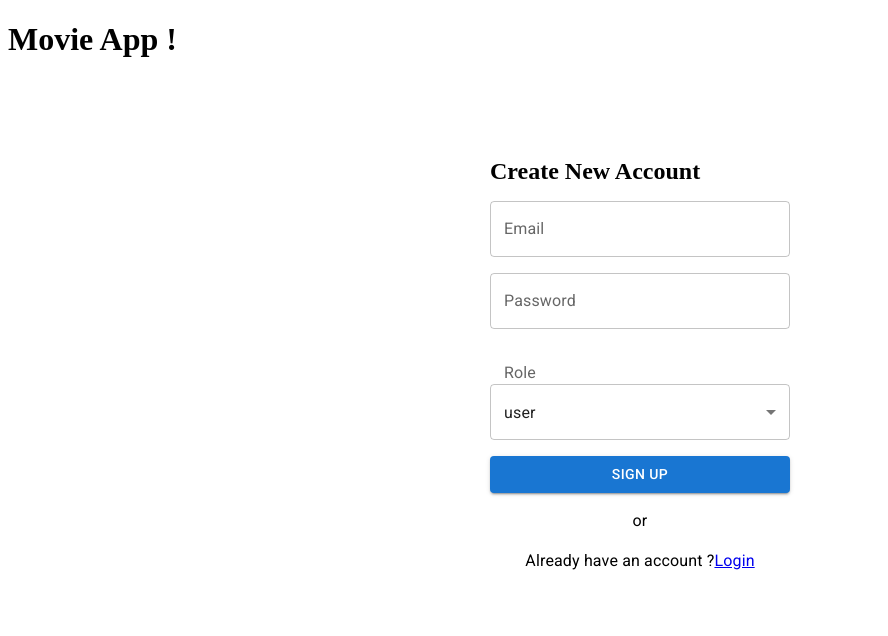
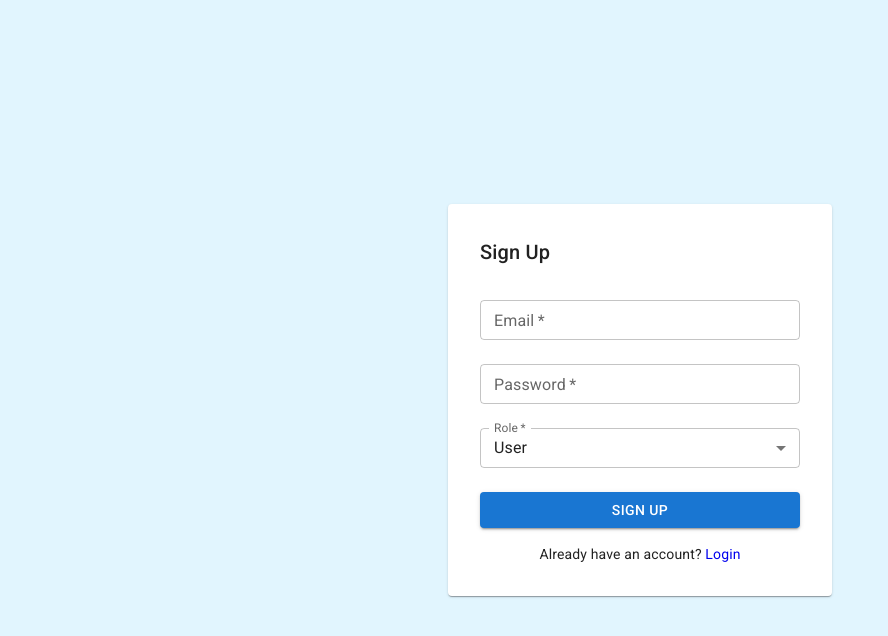
Before and after one commit to GSahyadri/movie-app, a React (Vite) app in the folder frontend/: page /sign-up in a window 1280 px wide. Shown: the top 636 px of the page, without its empty margins (0-888 px from the left). Built offline with nearby package versions, Linux system fonts and the light colour scheme.

Commit message:
updated login, sign-up, navbar and movies list

```diff
--- a/frontend/src/App.jsx
+++ b/frontend/src/App.jsx
@@ -2,15 +2,17 @@ import "./App.css";
 import { Routes, Route } from "react-router";
 import Login from "./pages/login";
 import SignUp from "./pages/sign-up";
+import Movies from "./pages/movies";
+import AddMovie from "./pages/add-movie";
 
 function App() {
   return (
     <>
-      <h1 className="header">Movie App !</h1>
       <Routes>
-         {/* <Route index element={<Home />} /> */}
         <Route path="/login" element={<Login />} />
         <Route path="/sign-up" element={<SignUp />} />
+        <Route path="/movies" element={<Movies />} />
+        <Route path="/add-movie" element={<AddMovie />} />
       </Routes>
     </>
   );
--- /dev/null
+++ b/frontend/src/api/apiClient.js
@@ -0,0 +1,8 @@
+import axios from 'axios';
+
+const apiClient = axios.create({
+  baseURL: 'http://localhost:3500', // Your backend URL
+  withCredentials: true,               // CRITICAL for cookie-based auth
+});
+
+export default apiClient;
--- /dev/null
+++ b/frontend/src/components/loading.jsx
@@ -0,0 +1,18 @@
+import { Box, CircularProgress} from '@mui/material';
+
+function Loading() {
+  return (
+    <Box
+      sx={{
+        display: 'flex',
+        justifyContent: 'center',
+        alignItems: 'center',
+        height: '100vh', // Centers it in the full viewport height
+        width: '100%'
+      }}
+    >
+      <CircularProgress />
+    </Box>
+  );
+}
+export default Loading;
--- /dev/null
+++ b/frontend/src/components/movie-item.jsx
@@ -0,0 +1,53 @@
+import { Box, Typography, Paper } from "@mui/material";
+
+const MovieItem = ({ movie }) => {
+  return (
+    <Paper
+      elevation={1}
+      sx={{
+        p: 2,
+        mb: 2,
+      }}
+    >
+      <Box sx={{ display: "flex", gap: 2 }}>
+        {/* Image */}
+        <Box
+          component="img"
+          src={movie.poster}
+          alt={movie.title}
+          sx={{
+            width: 90,
+            height: 130,
+            objectFit: "cover",
+            borderRadius: 1,
+          }}
+        />
+
+        {/* Stacked details */}
+        <Box sx={{ display: "flex", flexDirection: "column", gap: 0.5 }}>
+          <Typography fontWeight={600}>
+            {movie.title}
+          </Typography>
+
+          <Typography variant="body2" color="text.secondary">
+            Genre: {movie.genre}
+          </Typography>
+
+          <Typography variant="body2" color="text.secondary">
+            Release: {new Date(movie.releaseDate).getFullYear()}
+          </Typography>
+
+          <Typography variant="body2" color="text.secondary">
+            Duration: {movie.duration} mins
+          </Typography>
+
+          <Typography variant="body2" color="text.secondary">
+            Rating: ⭐ {movie.rating}
+          </Typography>
+        </Box>
+      </Box>
+    </Paper>
+  );
+};
+
+export default MovieItem;
--- /dev/null
+++ b/frontend/src/components/navbar.jsx
@@ -0,0 +1,76 @@
+import {
+  AppBar,
+  Toolbar,
+  Typography,
+  Box,
+  IconButton,
+  Menu,
+  MenuItem,
+} from "@mui/material";
+import AccountCircleIcon from "@mui/icons-material/AccountCircle";
+import { Link } from "react-router";
+import { useState } from "react";
+
+const Navbar = () => {
+  const [anchorEl, setAnchorEl] = useState(null);
+
+  const handleOpen = (event) => {
+    setAnchorEl(event.currentTarget);
+  };
+
+  const handleClose = () => {
+    setAnchorEl(null);
+  };
+
+  return (
+    <AppBar position="static" color="primary">
+      <Toolbar>
+        <Typography
+          variant="h6"
+          component={Link}
+          to="/"
+          sx={{
+            textDecoration: "none",
+            color: "white",
+            fontWeight: 600,
+            mr: 4,
+          }}
+        >
+          MovieTales
+        </Typography>
+
+        <Box sx={{ display: "flex", gap: 3 }}>
+          <Typography
+            component={Link}
+            to="/"
+            sx={{ color: "white", textDecoration: "none" }}
+          >
+            Home
+          </Typography>
+
+          <Typography
+            component={Link}
+            to="/search"
+            sx={{ color: "white", textDecoration: "none" }}
+          >
+            Search
+          </Typography>
+        </Box>
+
+        <Box sx={{ flexGrow: 1 }} />
+        <IconButton color="inherit" onClick={handleOpen}>
+          <AccountCircleIcon />
+        </IconButton>
+        <Menu
+          anchorEl={anchorEl}
+          open={Boolean(anchorEl)}
+          onClose={handleClose}
+        >
+          <MenuItem onClick={handleClose}>Logout</MenuItem>
+        </Menu>
+      </Toolbar>
+    </AppBar>
+  );
+};
+
+export default Navbar;
--- a/frontend/src/index.css
+++ b/frontend/src/index.css
@@ -0,0 +1,8 @@
+html, body {
+    margin: 0;
+    padding: 0;
+    font-family: 'Roboto', sans-serif;
+    height: 100%;
+    background-color: #e1f5fe;
+    width: 100%;
+}
--- a/frontend/src/pages/login.jsx
+++ b/frontend/src/pages/login.jsx
@@ -1,73 +1,102 @@
-import TextField from "@mui/material/TextField";
-import Typography from "@mui/material/Typography";
-import Button from "@mui/material/Button";
-import Stack from "@mui/material/Stack";
-import { NavLink } from "react-router";
 import { useState } from "react";
-import axios from "axios";
+import { Box, Button, TextField, Typography, Paper, Alert } from "@mui/material";
+import apiClient from "../api/apiClient";
+import { Link, useNavigate } from "react-router";
 
 const Login = () => {
+  const [isLoading, setIsLoading] = useState(false);
   const [email, setEmail] = useState("");
   const [password, setPassword] = useState("");
-  const [isError, setIsError] = useState(false);
-  const [errorMessage, setErrorMessage] = useState("");
-  const [success, setSuccess] = useState(false);
-  const [successMessage, setSuccessMessage] = useState("");
+  const [error, setError] = useState("");
+  const navigate = useNavigate();
 
-  const loginInHandler = async () => {
+  const loginHandler = async () => {
+    if (!email || !password) {
+      setError("Email and password are required");
+      return;
+    }
+    setIsLoading(true);
     try {
-      const response = await axios.post("http://localhost:3000/auth", {
+      const response = await apiClient.post("/auth", {
         username: email,
         password: password,
       });
       console.log("Login response", response);
-      setSuccess(true);
-      setSuccessMessage("Login Successful!");
+      navigate("/movies");
     } catch (error) {
       console.error("Login error", error.response.data);
-      setIsError(true);
-      setErrorMessage(error.response.data.message);
+      setError(error.response.data.message);
+    } finally {
+      setIsLoading(false);
     }
   };
 
   return (
-    <Stack
-      spacing={2}
-      sx={{ width: "300px", margin: "0 auto", marginTop: "100px" }}
+    <Box
+      sx={{
+        height: "100vh",
+        display: "flex",
+        alignItems: "center",
+        justifyContent: "center",
+      }}
     >
-      <h2>Login</h2>
+      <Paper sx={{ p: 4, width: 320 }}>
+        <Typography variant="h6" mb={2}>
+          Login
+        </Typography>
+
+        {error && (
+          <Alert severity="error" sx={{ mb: 2 }}>
+            {error}
+          </Alert>
+        )}
+
+        <Box>
           <TextField
-        id="email"
+            fullWidth
             label="Email"
-        variant="outlined"
+            size="small"
+            margin="normal"
+            required
             value={email}
             onChange={(e) => setEmail(e.target.value)}
           />
+
           <TextField
-        id="password"
+            fullWidth
             label="Password"
-        variant="outlined"
+            type="password"
+            size="small"
+            margin="normal"
+            required
             value={password}
             onChange={(e) => setPassword(e.target.value)}
           />
-      {isError && (
-        <Typography color="error" align="center">
-          {errorMessage}
-        </Typography>
-      )}
-      <Button variant="contained" onClick={loginInHandler}>
+
+          <Button
+            fullWidth
+            type="submit"
+            variant="contained"
+            sx={{ mt: 2 }}
+            loading={isLoading}
+            onClick={loginHandler}
+          >
             Login
           </Button>
-      {success && (
-        <Typography color="primary" align="center">
-          {successMessage}
+        </Box>
+        <Typography
+          variant="body2"
+          align="center"
+          sx={{ mt: 2 }}
+        >
+          Don&apos;t have an account?{" "}
+          <Link to="/sign-up" style={{ textDecoration: "none" }}>
+            Sign up
+          </Link>
         </Typography>
-      )}
-      <Typography align="center">or</Typography>
-      <Typography align="center">
-        Don't have you account ?<NavLink to="/sign-up">Sign Up</NavLink>
-      </Typography>
-    </Stack>
+      </Paper>
+    </Box>
   );
 };
+
 export default Login;
--- /dev/null
+++ b/frontend/src/pages/movies.jsx
@@ -0,0 +1,52 @@
+import { useEffect } from "react";
+import { useState } from "react";
+import { Box } from "@mui/material";
+import MovieItem from "../components/movie-item";
+import apiClient from "../api/apiClient";
+import Navbar from "../components/navbar";
+import Loading from "../components/loading";
+
+function Movies() {
+  const [isLoading, setIsLoading] = useState(false);
+  const [movies, setMovies] = useState([]);
+
+  useEffect(() => {
+    // Fetch movies from backend API
+    const fetchMovies = async () => {
+      setIsLoading(true);
+      try {
+        const response = await apiClient.get("/movies");
+        const data = response.data;
+        setMovies(data);
+      } catch (error) {
+        console.error("movies error", error.response.data);
+      } finally {
+        setIsLoading(false);
+      }
+    };
+    fetchMovies();
+  }, []);
+
+  // movies list
+  const movieList = movies.map((movie) => (
+        <MovieItem key={movie.id} movie={movie} />
+      ));
+
+  return (
+    <>
+      <Navbar/>
+      <Box
+      sx={{
+        maxWidth: 800,
+        mx: "auto",
+        px: 2,
+        mt: 3,
+      }}
+    >
+      {isLoading ? <Loading /> : movieList}
+    </Box>
+    </>
+  );
+}
+
+export default Movies;
--- a/frontend/src/pages/sign-up.jsx
+++ b/frontend/src/pages/sign-up.jsx
@@ -1,91 +1,137 @@
-import TextField from "@mui/material/TextField";
-import Typography from "@mui/material/Typography";
-import Button from "@mui/material/Button";
-import Stack from "@mui/material/Stack";
-import { NavLink } from "react-router";
 import { useState } from "react";
-import axios from "axios";
-import InputLabel from "@mui/material/InputLabel";
-import MenuItem from "@mui/material/MenuItem";
-import Select from "@mui/material/Select";
+import {
+  Box,
+  Button,
+  TextField,
+  Typography,
+  Paper,
+  MenuItem,
+  Alert,
+} from "@mui/material";
+import { Link } from "react-router";
+import apiClient from "../api/apiClient";
 
 const SignUp = () => {
+  const [isLoading, setIsLoading] = useState(false);
   const [email, setEmail] = useState("");
   const [password, setPassword] = useState("");
   const [role, setRole] = useState("user");
-  const [isError, setIsError] = useState(false);
-  const [errorMessage, setErrorMessage] = useState("");
-  const [success, setSuccess] = useState(false);
-  const [successMessage, setSuccessMessage] = useState("");
+  const [error, setError] = useState("");
+  const [success, setSuccess] = useState("");
 
-  const signInHandler = async () => {
+  const signUpHandler = async () => {
+    if (!email || !password) {
+      setError("Email and password are required");
+      return;
+    }
+    setIsLoading(true);
+    setError("");
+    setSuccess("");
     try {
-      const response = await axios.post("http://localhost:3000/register", {
+      const response = await apiClient.post("/register", {
         username: email,
         password: password,
         role: role,
       });
       console.log("Sign Up response", response);
-      setSuccess(true);
-      setSuccessMessage("Registration Successful! Please login.");
+      setSuccess("Registration Successful! Please login.");
+      setEmail("");
+      setPassword("");
+      setRole("");
     } catch (error) {
       console.error("Sign Up error", error.response.data.message);
-      setIsError(true);
-      setErrorMessage(error.response.data.message);
+        setError(error.response.data.message);
+    } finally {
+      setIsLoading(false);
     }
   };
 
   return (
-    <Stack
-      spacing={2}
-      sx={{ width: "300px", margin: "0 auto", marginTop: "100px" }}
+    <Box
+      sx={{
+        height: "100vh",
+        display: "flex",
+        alignItems: "center",
+        justifyContent: "center",
+      }}
     >
-      <h2>Create New Account</h2>
+      <Paper sx={{ p: 4, width: 320 }}>
+        <Typography variant="h6" mb={2}>
+          Sign Up
+        </Typography>
+
+        {error && (
+          <Alert severity="error" sx={{ mb: 2 }}>
+            {error}
+          </Alert>
+        )}
+        {success && (
+          <Alert severity="success" sx={{ mb: 2 }}>
+            {success}
+          </Alert>
+        )}
+
+        <Box>
           <TextField
-        id="email"
+            fullWidth
             label="Email"
-        variant="outlined"
+            size="small"
+            margin="normal"
+            required
             value={email}
             onChange={(e) => setEmail(e.target.value)}
           />
+
           <TextField
-        id="password"
+            fullWidth
             label="Password"
-        variant="outlined"
+            type="password"
+            size="small"
+            margin="normal"
+            required
             value={password}
             onChange={(e) => setPassword(e.target.value)}
           />
-      <InputLabel id="role" label="Role" variant="outlined">
-        Role
-      </InputLabel>
-      <Select
-        labelId="role"
-        id="demo-simple-select"
+
+          <TextField
+            fullWidth
+            select
+            label="Role"
+            size="small"
+            margin="normal"
+            required
             value={role}
-        label="Role"
             onChange={(e) => setRole(e.target.value)}
           >
-        <MenuItem value={"admin"}>admin</MenuItem>
-        <MenuItem value={"user"}>user</MenuItem>
-      </Select>
-      {isError && (
-        <Typography color="error" align="center">
-          {errorMessage}
-        </Typography>
-      )}
-      <Button variant="contained" onClick={signInHandler}>
+            <MenuItem value="admin">Admin</MenuItem>
+            <MenuItem value="user">User</MenuItem>
+          </TextField>
+
+          <Button
+            fullWidth
+            type="submit"
+            variant="contained"
+            sx={{ mt: 2 }}
+            onClick={signUpHandler}
+            loading={isLoading}
+          >
             Sign Up
           </Button>
-      {success && (
-        <Typography color="primary" align="center">
-          {successMessage}
+        </Box>
+
+        <Typography
+          variant="body2"
+          align="center"
+          sx={{ mt: 2 }}
+        >
+          Already have an account?{" "}
+          <Link to="/login" style={{ textDecoration: "none" }}>
+            Login
+          </Link>
         </Typography>
-      )}
-      <Typography align="center">or</Typography>
-      <Typography align="center">
-        Already have an account ?<NavLink to="/login">Login</NavLink>
-      </Typography>
-    </Stack>
+      </Paper>
+    </Box>
   );
 };
+
 export default SignUp;
```
Lines whose indentation alone changed are shown as unchanged.
